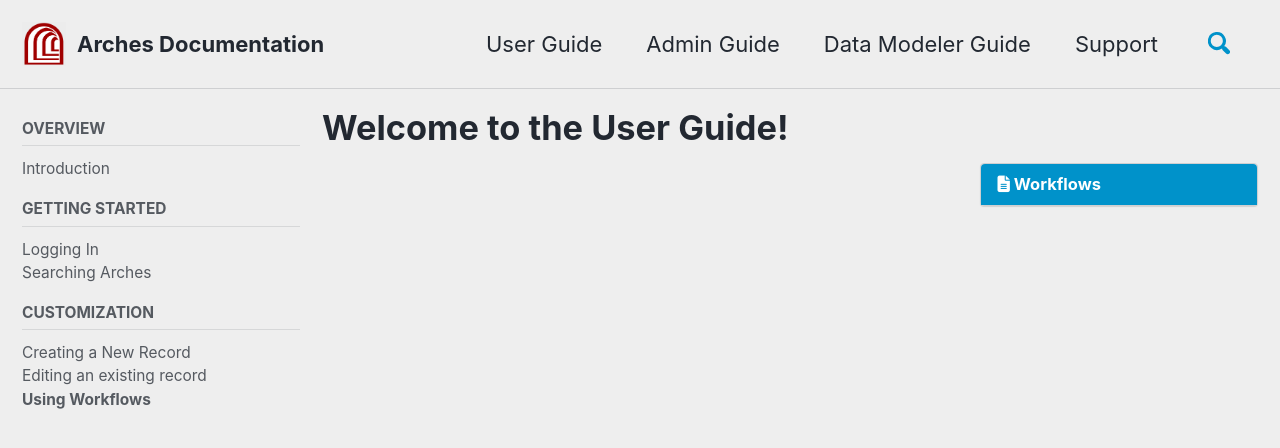
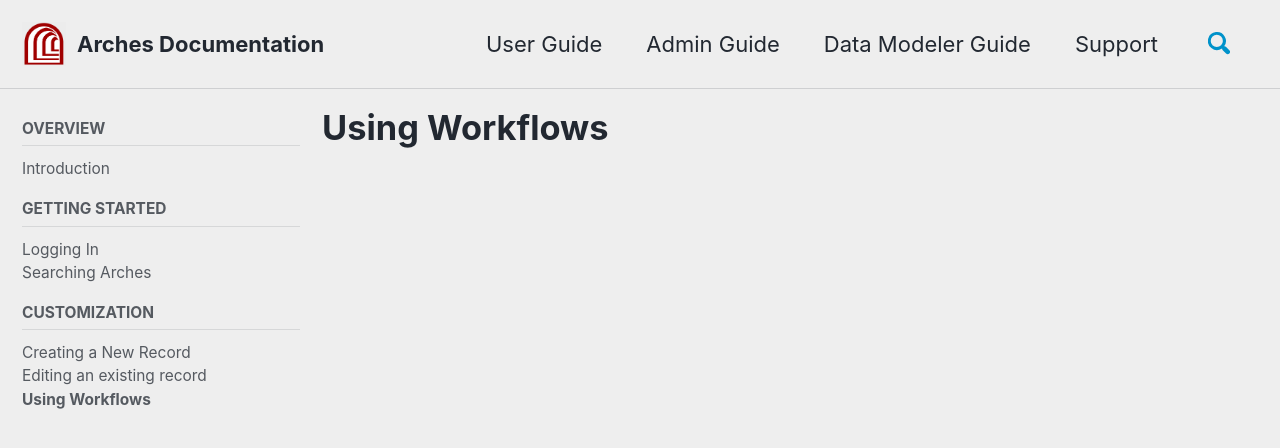
Before and after one commit to fargeo/archesguides, a Jekyll site: the page built from _pages/user-workflow.md, in a window 1280 px wide and 900 px high. Shown: the top 448 px of the window. Built offline with Jekyll 4.4.1, drawn with Linux system fonts in a browser that asks for light colours; cached includes are drawn as plain includes; nearby versions of some CDN libraries.

Commit message:
Update user-workflow.md
Edit title

```diff
--- a/_pages/user-workflow.md
+++ b/_pages/user-workflow.md
@@ -1,10 +1,7 @@
 ---
 permalink: /user-docs/workflows/
 layout: single
-title: Welcome to the User Guide!
-toc: true
-toc_label: "Workflows"
-toc_icon: "file-alt"
+title: Using Workflows
 sidebar:
   nav: "user docs"
 defaults:
```
